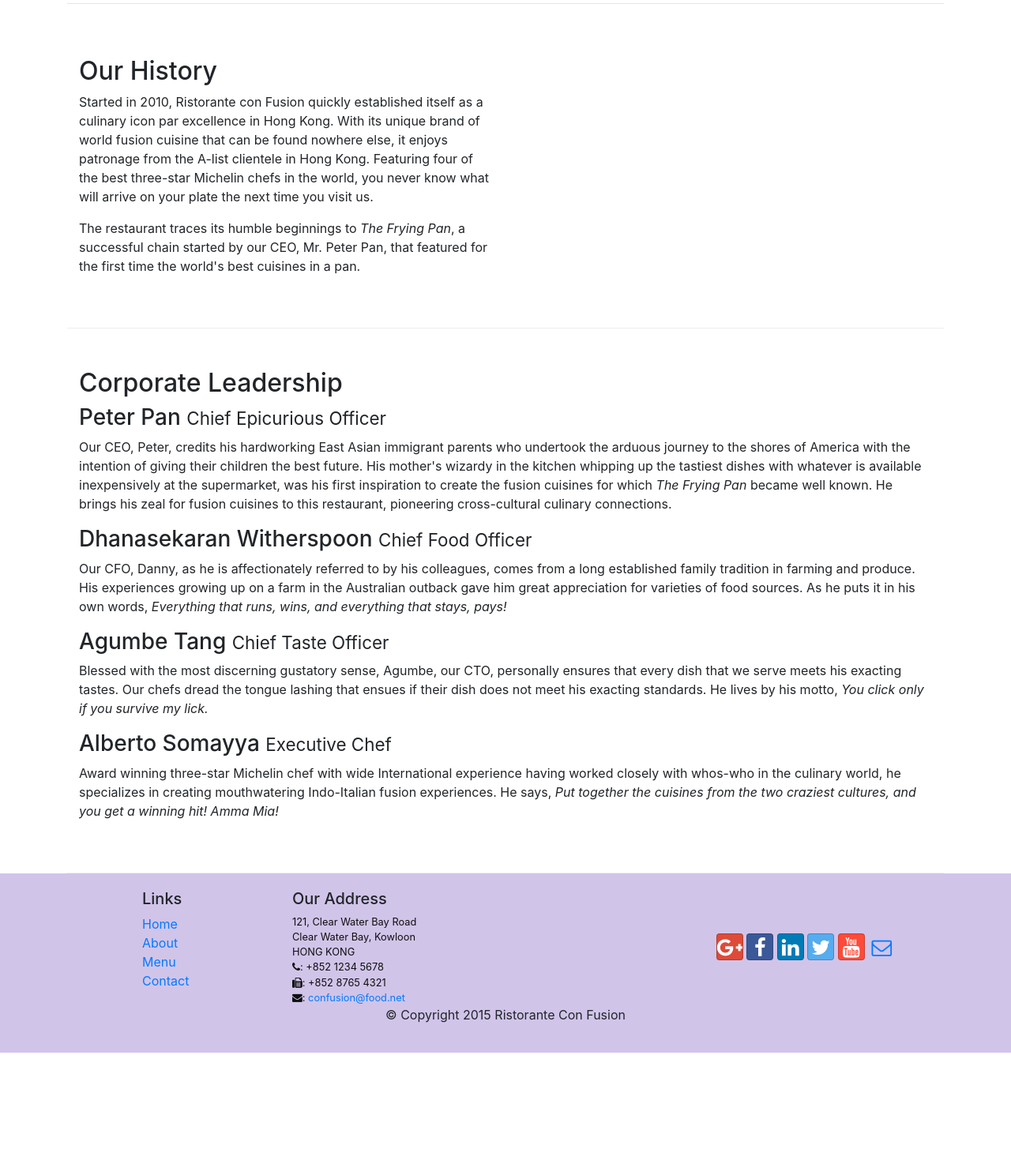
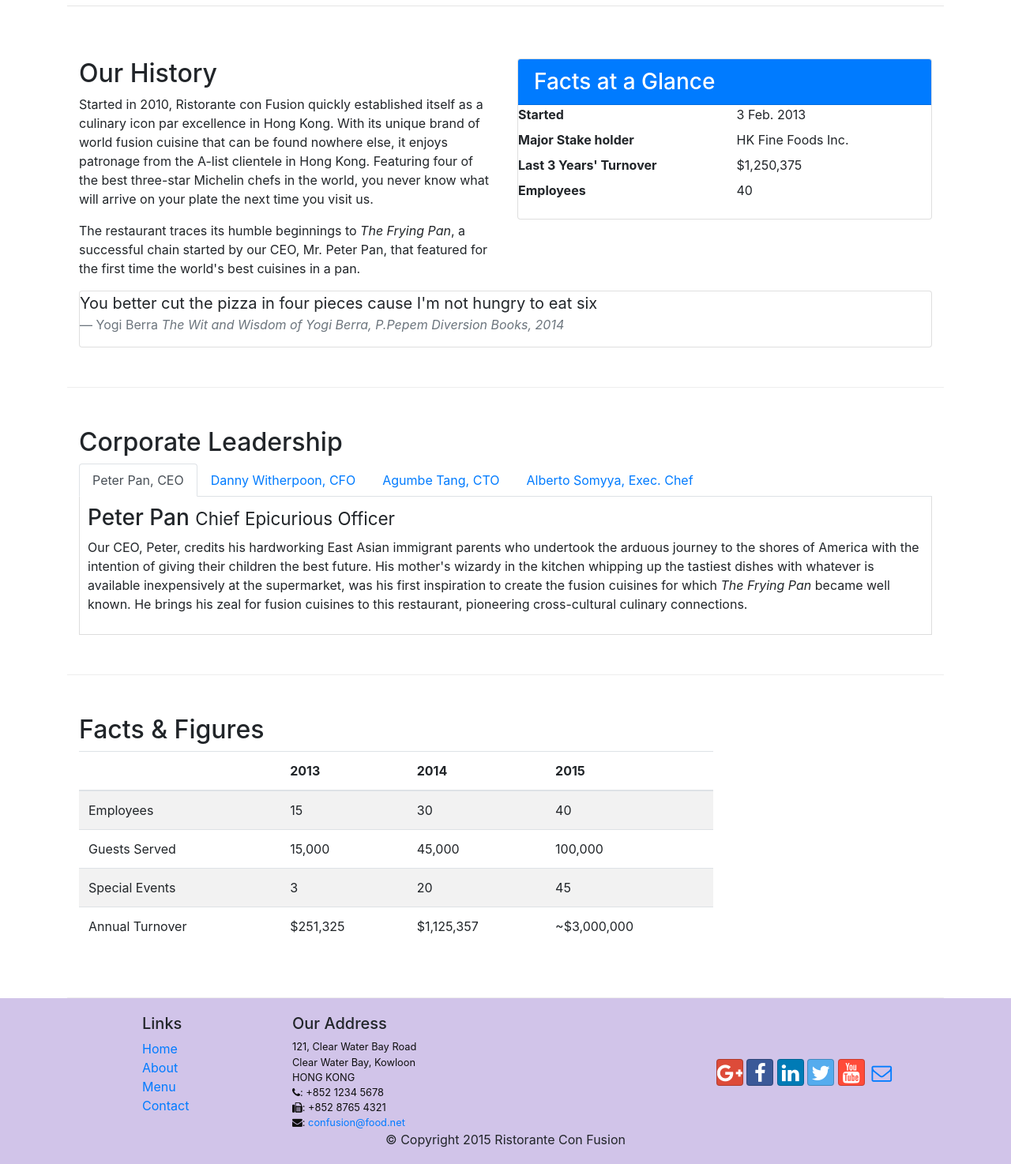
Before and after one commit to Abohassan1/New, a website: page aboutus.html in a window 1280 px wide. Shown: the part 420-1894 px from the top of the page at 79% size. Before the commit the page ends 1753 px from the top, so only its background shows below. Drawn offline with nearby package versions, Linux system fonts and the light colour scheme.

Commit message:
tabs and pills

```diff
--- a/aboutus.html
+++ b/aboutus.html
@@ -23,7 +23,7 @@
                 <button type="button" class="navbar-toggler" data-toggle="collapse" data-target="#Navbar">
                         <span class="navbar-toggler-icon"></span>
                 </button>
-                <a class="navbar-brand" href="./index.html">Ristorante ConFusion</a>
+                <a class="navbar-brand" href="./index.html"><img src="img/logo.png" height="30" width="41"></a>
                 <div class="collapse navbar-collapse" id="Navbar">
                     <ul class="navbar-nav">
                         <li class="nav-item">
@@ -33,10 +33,10 @@
                                 <a class="nav-link" href="#"><span class="fa fa-info"></span> About</a>
                         </li>
                         <li class="nav-item">
-                                <a class="nav-link" href="#"><span class="fa fa-adress-card"></span> Menu</a>
+                                <a class="nav-link" href="#"><span class="fa fa-list"></span> Menu</a>
                         </li>
                         <li class="nav-item">
-                            <a class="nav-link" href="./contactus.html"> Contact</a>
+                            <a class="nav-link" href="./contactus.html"><span class="fa fa-address-card"></span> Contact</a>
                         </li>
                      </ul>
                 </div>
@@ -50,7 +50,8 @@
                     <h1>Ristorante con Fusion</h1>
                     <p>We take inspiration from the World's best cuisines, and create a unique fusion experience. Our lipsmacking creations will tickle your culinary senses!</p>
                 </div>
-                <div class="col-xs col-sm">
+                <div class="col col-sm align-self-center">
+                    <img src="img/logo.png" class="img-fluid">
                 </div>
             </div>
         </div>
@@ -74,7 +75,30 @@
                 <p>Started in 2010, Ristorante con Fusion quickly established itself as a culinary icon par excellence in Hong Kong. With its unique brand of world fusion cuisine that can be found nowhere else, it enjoys patronage from the A-list clientele in Hong Kong.  Featuring four of the best three-star Michelin chefs in the world, you never know what will arrive on your plate the next time you visit us.</p>
                 <p>The restaurant traces its humble beginnings to <em>The Frying Pan</em>, a successful chain started by our CEO, Mr. Peter Pan, that featured for the first time the world's best cuisines in a pan.</p>
             </div>
-            <div class="col-xs col-sm">
+            <div class="col-sm">
+                <div class="card">
+                    <h3 class="card-header bg-primary text-white">Facts at a Glance</h3>
+                    <div class="card-block">
+                        <dl class="row">
+                            <dt class="col-6">Started</dt>
+                            <dd class="col-6">3 Feb. 2013</dd>
+                            <dt class="col-6">Major Stake holder</dt>
+                            <dd class="col-6">HK Fine Foods Inc.</dd><dt class="col-6">Last 3 Years' Turnover</dt>
+                            <dd class="col-6">$1,250,375</dd><dt class="col-6">Employees</dt>
+                            <dd class="col-6">40</dd>
+                        </dl>
+                    </div>
+                </div>
+            </div>
+            <div class="col-12">
+                <div class="card card-block">
+                    <blockquote class="blockquote bg-faded">
+                        <p class="mb-0">You better cut the pizza in four pieces cause I'm not hungry to eat six</p>
+                        <footer class="blockquote-footer">Yogi Berra
+                            <cite title="Source Title">The Wit and Wisdom of Yogi Berra, P.Pepem Diversion Books, 2014</cite>
+                        </footer>
+                    </blockquote>
+                </div>
             </div>
         </div>
 
@@ -82,17 +106,90 @@
         <div class="row row-content">
             <div class="col-12">
                 <h2>Corporate Leadership</h2>
+
+                <ul class="nav nav-tabs">
+                    <li class="nav-item">
+                        <a href="#peter" class="nav-link active" role="tab" data-toggle="tab">Peter Pan, CEO</a>
+                    </li>
+                    <li class="nav-item">
+                        <a href="#danny" class="nav-link" role="tab" data-toggle="tab">Danny Witherpoon, CFO</a>
+                    </li>
+                    <li class="nav-item">
+                        <a href="#agumbe" class="nav-link" role="tab" data-toggle="tab">Agumbe Tang, CTO</a>
+                    </li>
+                    <li class="nav-item">
+                        <a href="#alberto" class="nav-link" role="tab" data-toggle="tab">Alberto Somyya, Exec. Chef</a>
+                    </li>
+                </ul>
+
+                <div class="tab-content">
+                    <div role="tabpanel" class="tab-pane fade show active" id="peter">
                         <h3>Peter Pan <small>Chief Epicurious Officer</small></h3>
                         <p class="hidden-xs-down">Our CEO, Peter, credits his hardworking East Asian immigrant parents who undertook the arduous journey to the shores of America with the intention of giving their children the best future. His mother's wizardy in the kitchen whipping up the tastiest dishes with whatever is available inexpensively at the supermarket, was his first inspiration to create the fusion cuisines for which <em>The Frying Pan</em> became well known. He brings his zeal for fusion cuisines to this restaurant, pioneering cross-cultural culinary connections.</p>
+                    </div>
+
+                    <div role="tabpanel" class="tab-pane fade" id="danny">
                         <h3>Dhanasekaran Witherspoon <small>Chief Food Officer</small></h3>
                         <p class="hidden-xs-down">Our CFO, Danny, as he is affectionately referred to by his colleagues, comes from a long established family tradition in farming and produce. His experiences growing up on a farm in the Australian outback gave him great appreciation for varieties of food sources. As he puts it in his own words, <em>Everything that runs, wins, and everything that stays, pays!</em></p>
+                    </div>
+
+                    <div role="tabpanel" class="tab-pane fade" id="agumbe">
                         <h3>Agumbe Tang <small>Chief Taste Officer</small></h3>
                         <p class="hidden-xs-down">Blessed with the most discerning gustatory sense, Agumbe, our CTO, personally ensures that every dish that we serve meets his exacting tastes. Our chefs dread the tongue lashing that ensues if their dish does not meet his exacting standards. He lives by his motto, <em>You click only if you survive my lick.</em></p>
+                    </div>
+
+                    <div role="tabpanel" class="tab-pane fade" id="alberto">
                         <h3>Alberto Somayya <small>Executive Chef</small></h3>
                         <p class="hidden-xs-down">Award winning three-star Michelin chef with wide International experience having worked closely with whos-who in the culinary world, he specializes in creating mouthwatering Indo-Italian fusion experiences. He says, <em>Put together the cuisines from the two craziest cultures, and you get a winning hit! Amma Mia!</em></p>
                     </div>
                 </div>
 
+            </div>
+       </div>
+       <div class="row row-content">
+           <div class="col-12 col-sm-9">
+               <h2>Facts &amp; Figures</h2>
+               <div class="table-responsive">
+                   <table class="table table-striped">
+                       <thead class="thead-inverse">
+                           <tr>
+                               <th>&nbsp;</th>
+                               <th>2013</th>
+                               <th>2014</th>
+                               <th>2015</th>
+                           </tr>
+                       </thead>
+                       <tbody>
+                           <tr>
+                               <td>Employees</td>
+                               <td>15</td>
+                               <td>30</td>
+                               <td>40</td>
+                           </tr>
+                           <tr>
+                               <td>Guests Served</td>
+                               <td>15,000</td>
+                               <td>45,000</td>
+                               <td>100,000</td>
+                           </tr>
+                           <tr>
+                               <td>Special Events</td>
+                               <td>3</td>
+                               <td>20</td>
+                               <td>45</td>
+                           </tr>
+                           <tr>
+                               <td>Annual Turnover</td>
+                               <td>$251,325</td>
+                               <td>$1,125,357</td>
+                               <td>~$3,000,000</td>
+                           </tr>
+                       </tbody>
+                   </table>
+               </div>
+           </div>
+           <div class="col-12 col-sm-3"></div>
+       </div>
     </div>
 
     <footer class="footer">
```
Lines whose indentation alone changed are shown as unchanged.
